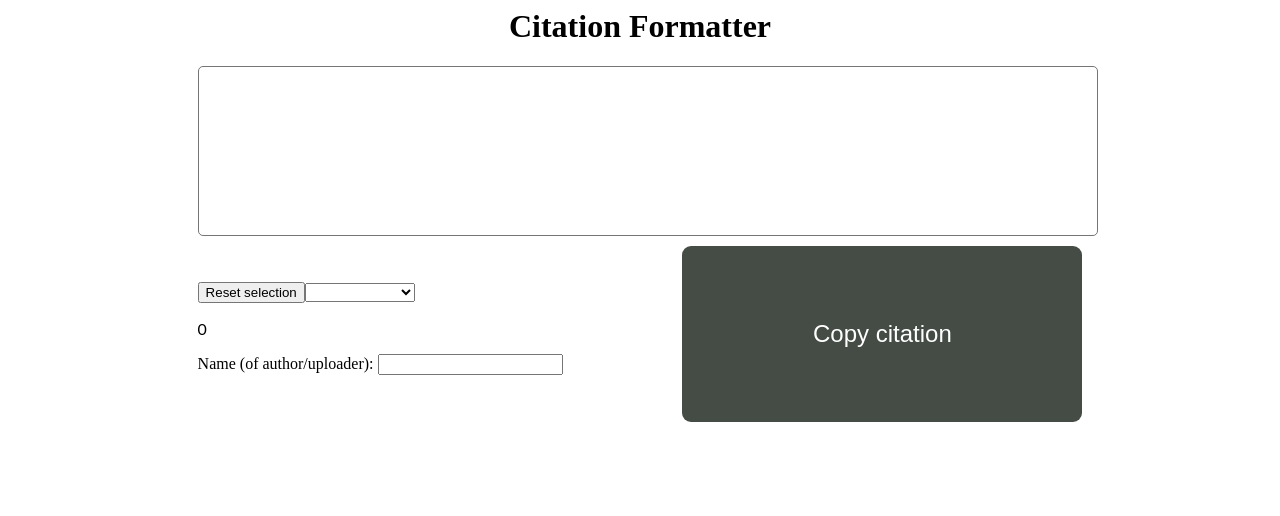
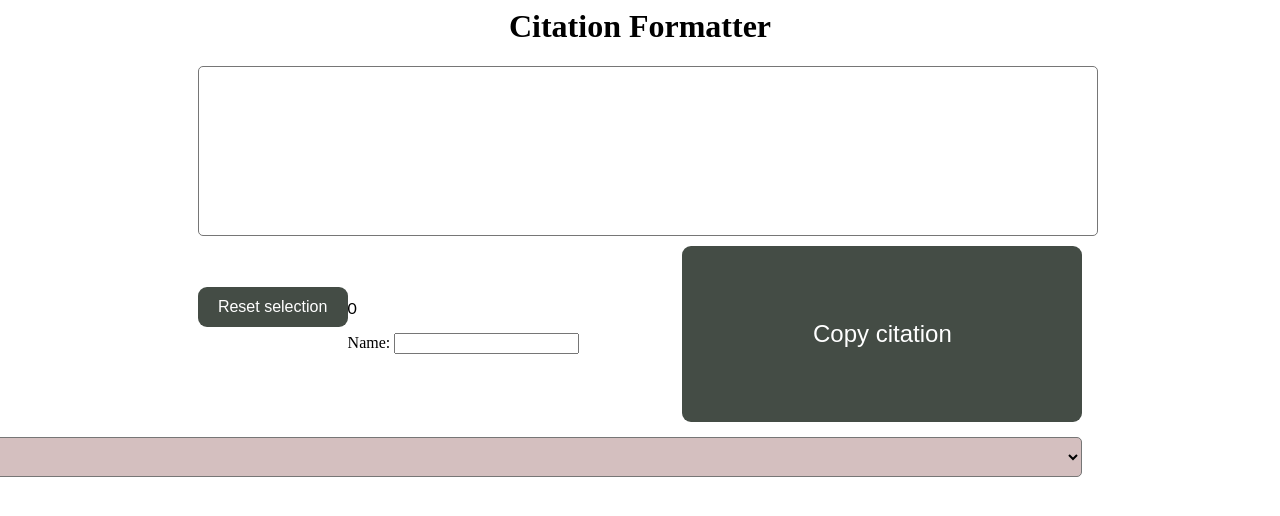
Before and after one commit to DeveloperAgenzil/agenzil-citation-formatter, an Angular app: page / in a window 1280 px wide. Shown: the top 516 px of the page. Built offline with nearby package versions, Linux system fonts and the light colour scheme.

Commit message:
3 files modified

```diff
--- a/src/app/app.component.css
+++ b/src/app/app.component.css
@@ -32,3 +32,37 @@ button:hover[name='copyCitationButton'] {
   background-color: #8aa18a; /* Green */
   color: white;
 }
+
+button[name='resetSelectedItemButton'] {
+  float: left;
+  background-color: #444c45;
+  border: none;
+  border-radius: 9px;
+  color: white;
+  text-align: center;
+  text-decoration: none;
+  font-size: 16px;
+  transition-duration: 0.4s;
+  cursor: pointer;
+  width: 150px;
+  height: 40px;
+  margin-top: 5px;
+  margin-bottom: 10px;
+}
+
+button:hover[name='resetSelectedItemButton'] {
+  background-color: #8aa18a; /* Green */
+  color: white;
+}
+
+select[name='itemDropdownMenu'] {
+  float: right;
+  background-color: rgb(212, 191, 191);
+  border-radius: 5px;
+  cursor: pointer;
+  width: 1155px;
+  height: 40px;
+  font-size: 14px;
+  margin-top: 5px;
+  margin-bottom: 10px;
+}
--- a/src/app/app.component.html
+++ b/src/app/app.component.html
@@ -11,9 +11,15 @@
 
   <br /><br />
 
-  <button (click)="ResetSelectedItemId()">Reset selection</button>
+  <button name="resetSelectedItemButton" (click)="ResetSelectedItemId()">
+    Reset selection
+  </button>
 
-  <select [(ngModel)]="selectedItemId" (change)="GetSelectedItemId()">
+  <select
+    name="itemDropdownMenu"
+    [(ngModel)]="selectedItemId"
+    (change)="GetSelectedItemId()"
+  >
     <option *ngFor="let item of items" value="{{ item.id }}">
       {{ item.name }}
     </option>
@@ -21,6 +27,6 @@
 
   <p>{{ selectedItemId }}</p>
 
-  <label>Name (of author/uploader): </label>
+  <label>{{nameLabel}}</label>
   <input type="text" #nameInput (keyup)="FormatNameInput($event)" />
 </div>
--- a/src/app/app.component.ts
+++ b/src/app/app.component.ts
@@ -9,6 +9,7 @@ import { Iitem } from './Interfaces/selection.interface';
 export class AppComponent {
   public selectedItemId: number = 0;
   public citationString: string;
+  public nameLabel: string = 'Name: ';
 
   public ResetSelectedItemId() {
     this.selectedItemId = 0;
@@ -21,9 +22,14 @@ export class AppComponent {
   ];
 
   public FormatCitationString(nameInput) {
-    this.citationString = nameInput.value + 'test';
+    this.citationString = 'Copied: ' + nameInput.value;
   }
   public GetSelectedItemId() {
+    if (this.selectedItemId == 1) {
+      this.nameLabel = "Uploader's name: ";
+    } else if (this.selectedItemId == 2) {
+      this.nameLabel = "Author's name: ";
+    }
     console.log(this.selectedItemId);
   }
   public FormatNameInput(event) {
```
